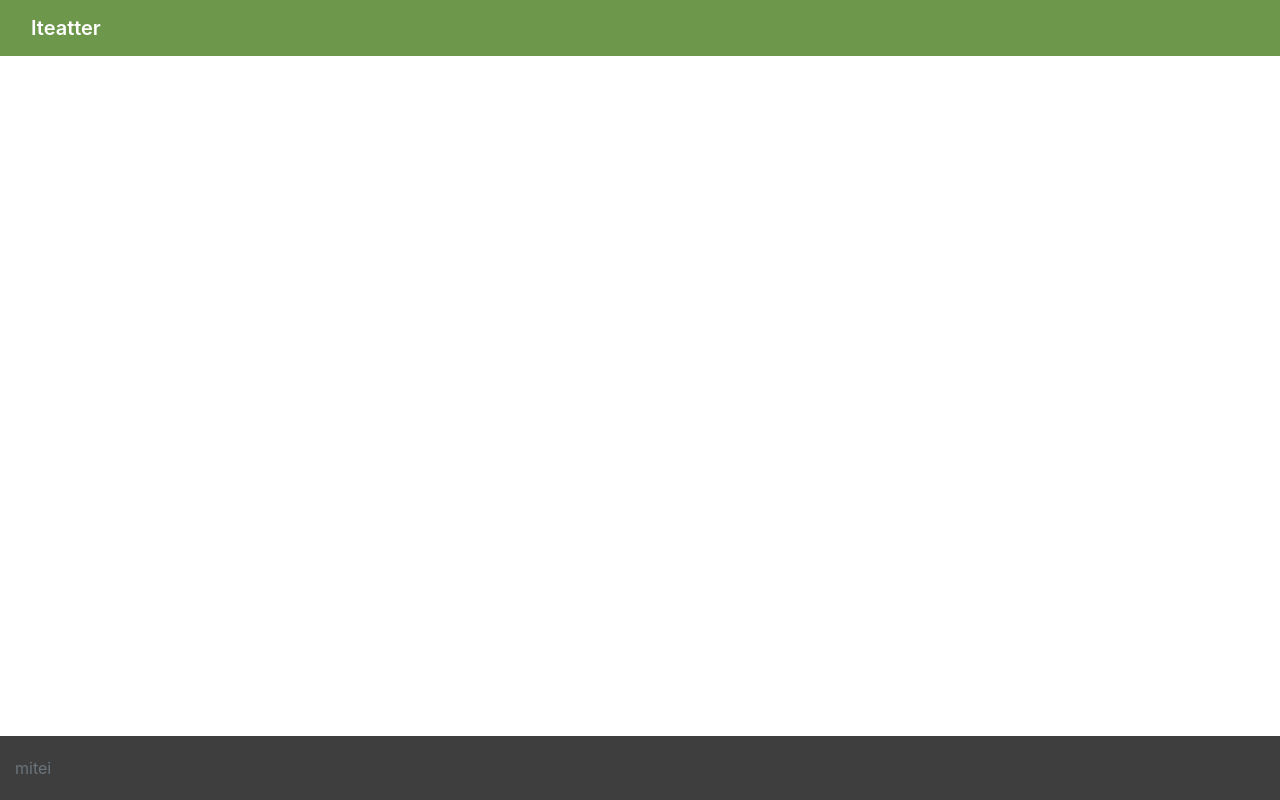
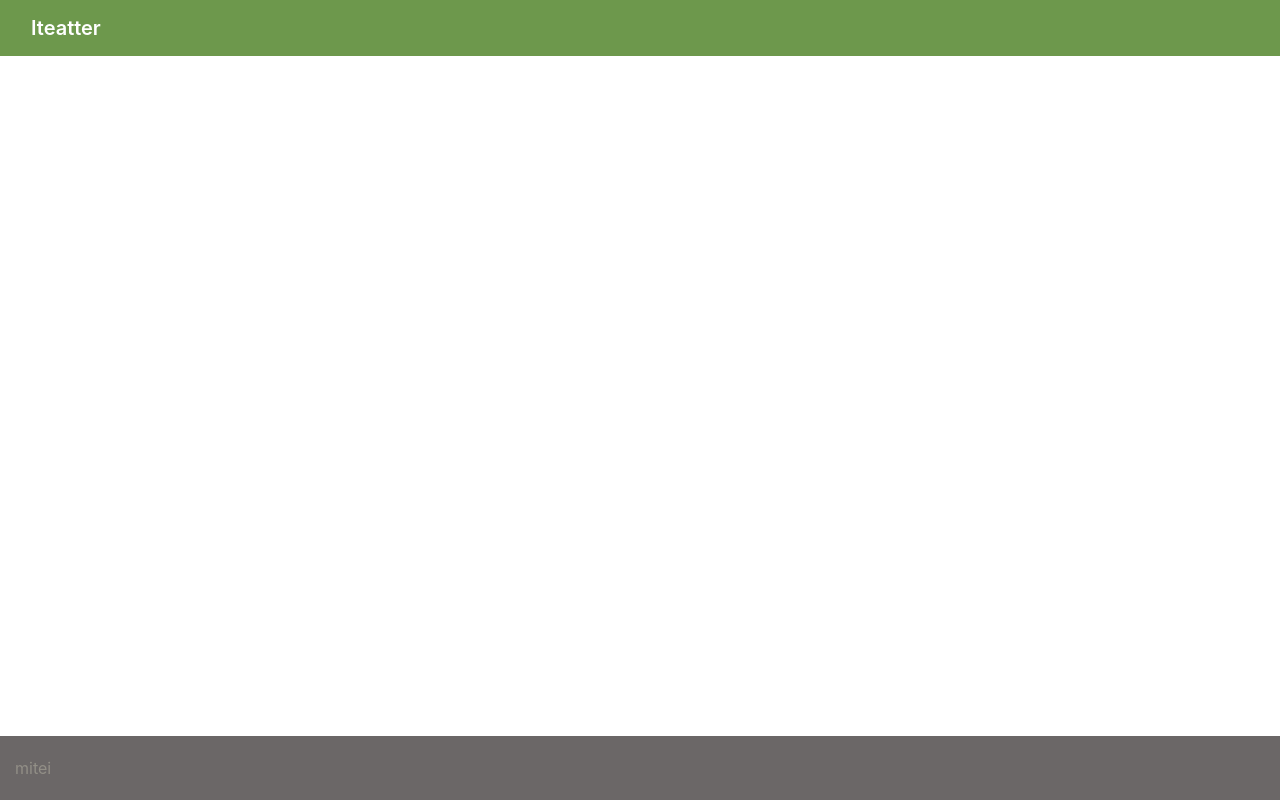
Before and after one commit to sohey-dr/Iteatter-frontend, a Nuxt app: page / in a window 1280 px wide. Built offline with nearby package versions, Linux system fonts and the light colour scheme.

Commit message:
Set footer-text color

```diff
--- a/components/footer.vue
+++ b/components/footer.vue
@@ -1,7 +1,7 @@
 <template>
   <footer class="footer">
     <div class="container">
-      <p class="text-muted">mitei </p>
+      <p class="footer-text">mitei </p>
     </div>
   </footer>
 </template>
@@ -10,7 +10,7 @@
 footer{
   position: absolute;/*←絶対位置*/
   bottom: 0; /*下に固定*/
-  background-color: #3e3e3e;
+  background-color: #6b6767;
   width: 100%;
 }
 .container {
@@ -21,4 +21,7 @@ footer{
 .container {
   margin: 20px 0;
 }
+.footer-text {
+  color: #928f87;
+}
 </style>
```
